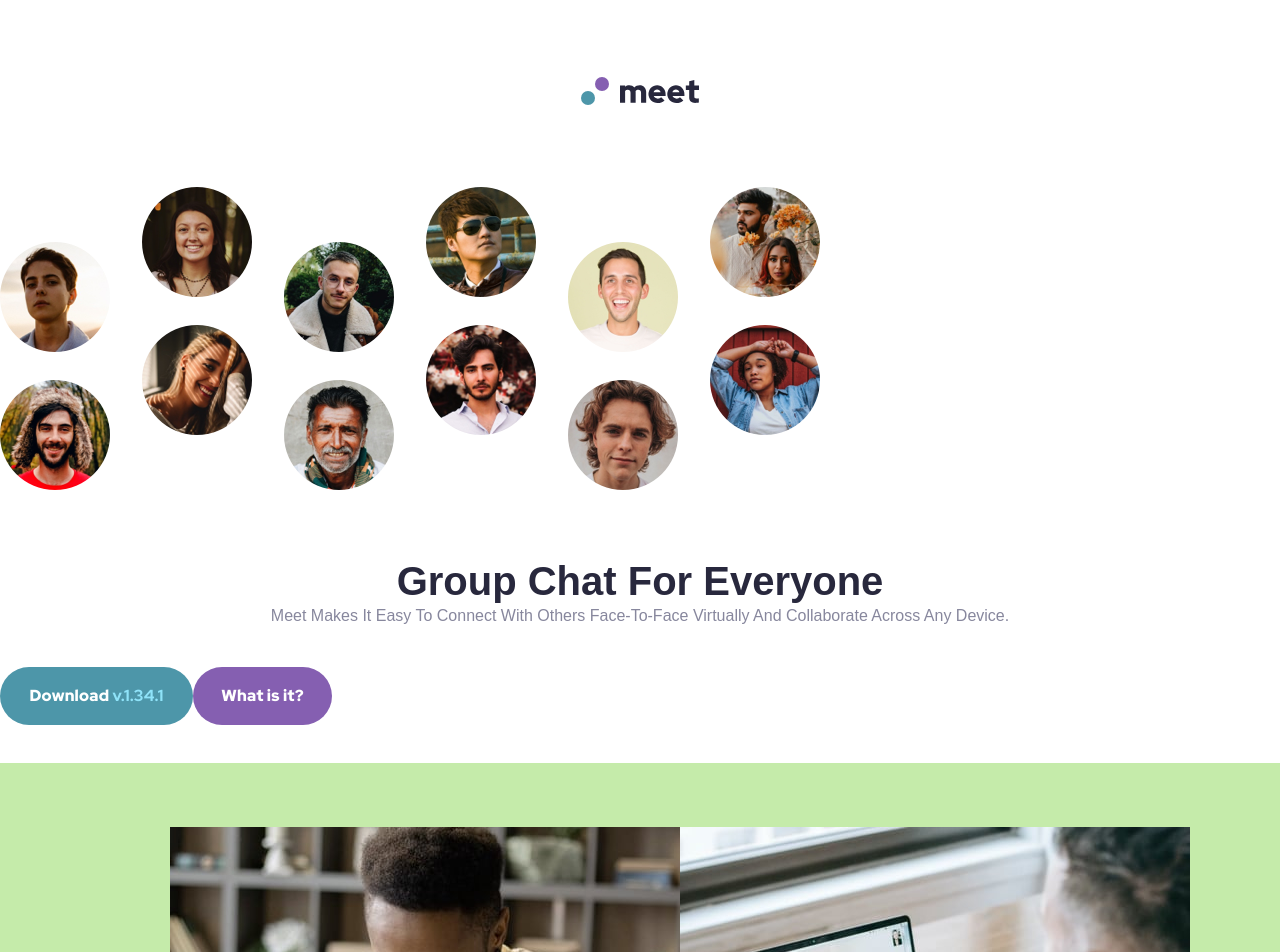
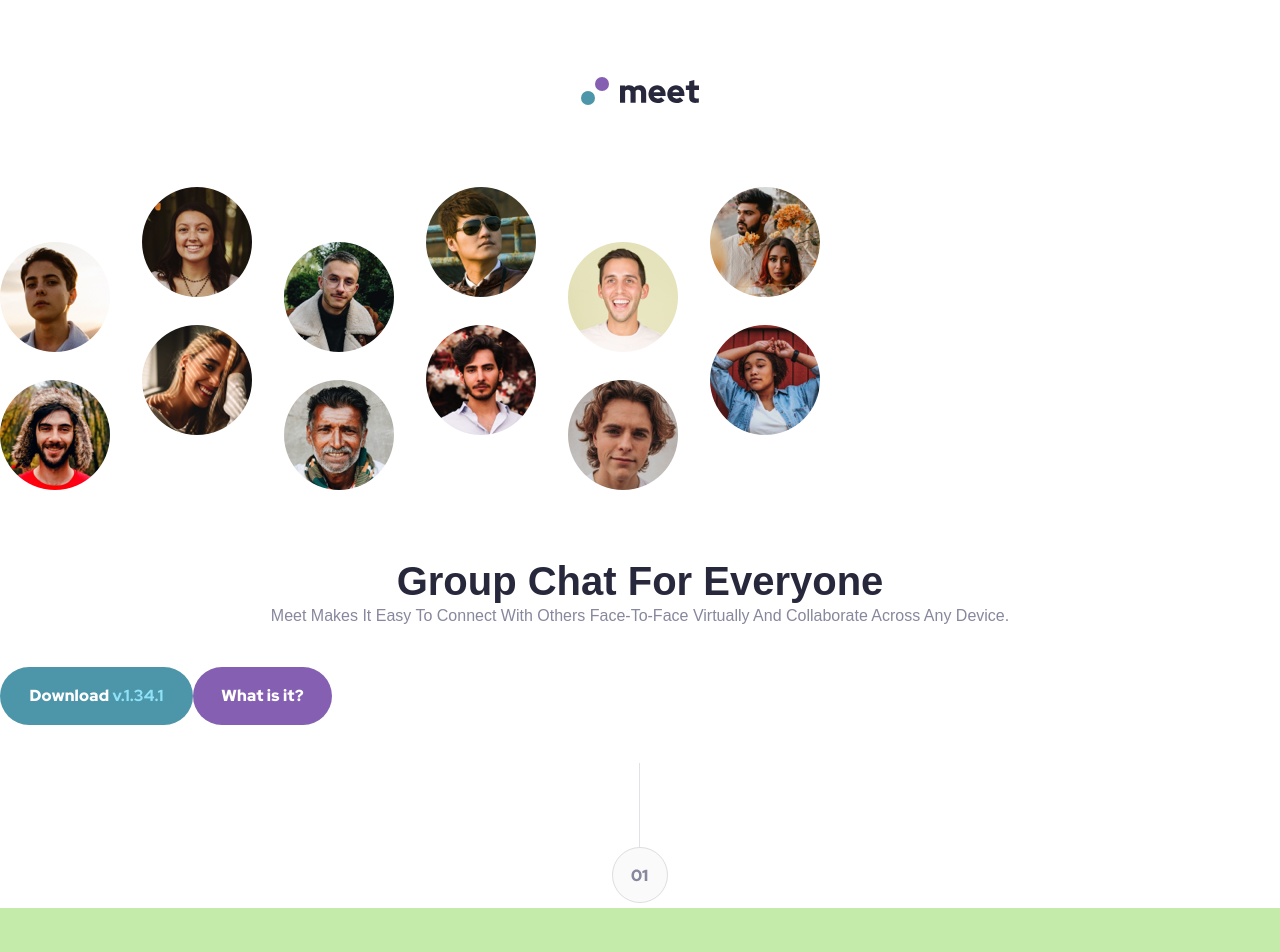
Before and after one commit to PiriyaLapa/meet-landing-page, a React (Create React App) app: page / in a window 1280 px wide. Shown: the top 952 px of the page. Built offline with nearby package versions, Linux system fonts and the light colour scheme.

Commit message:
update and try to deploy

```diff
--- a/src/components/vectors/Vector1.tsx
+++ b/src/components/vectors/Vector1.tsx
@@ -1,9 +1,10 @@
 import { Component, ReactNode } from "react";
+import { StyledVector1 } from "../../styles/styles";
 
 export default class Vector1 extends Component {
   render(): ReactNode {
     return (
-      <div>
+      <StyledVector1>
         <svg
           width="56"
           height="140"
@@ -48,7 +49,7 @@ export default class Vector1 extends Component {
             </clipPath>
           </defs>
         </svg>
-      </div>
+      </StyledVector1>
     );
   }
 }
--- a/src/pages/sections/Header.tsx
+++ b/src/pages/sections/Header.tsx
@@ -3,6 +3,7 @@ import { StyledHeader } from "../../styles/styles";
 import Image from "../../components/image/Image";
 import urlImg from "../../assets/tablet/image-hero.webp";
 import CardHeader from "../../components/cards/CardHeader";
+import Vector1 from "../../components/vectors/Vector1";
 
 export default class Header extends Component {
   render(): ReactNode {
@@ -10,6 +11,7 @@ export default class Header extends Component {
       <StyledHeader>
         <Image urlImg={urlImg} />
         <CardHeader />
+        <Vector1 />
       </StyledHeader>
     );
   }
--- a/src/styles/styles.ts
+++ b/src/styles/styles.ts
@@ -202,17 +202,15 @@ export const StyledImg = styled.img`
 
 // Card component
 export const StyledCardHeader = styled.div`
-
   padding-top: 5%;
   @media screen and (max-width: 767px) {
-
   }
 
   // Tablet
   @media screen and (min-width: 768px) and (max-width: 1023px) {
-    width:457px;
-    height:262px;
-    aling-items:center;
+    width: 457px;
+    height: 262px;
+    aling-items: center;
     margin: 0 auto;
   }
 
@@ -293,5 +291,32 @@ export const ContentHeader = styled(TitleHeader)`
   @media screen and (min-width: 1920px) {
     //  background-color:#CADEFC;
   }
+`;
 
+// Vector
+
+export const StyledVector1 = styled.div`
+  text-align:center;
+
+  @media screen and (max-width: 767px) {
+    //
+  }
+
+  // Tablet
+  @media screen and (min-width: 768px) and (max-width: 1023px) {
+    //
+  }
+
+  // Labtop
+  @media screen and (min-width: 1024px) and (max-width: 1439px) {
+    //
+  }
+
+  // Desktop
+  @media screen and (min-width: 1440px) {
+    //
+  }
+  @media screen and (min-width: 1920px) {
+    //
+  }
 `;
```
